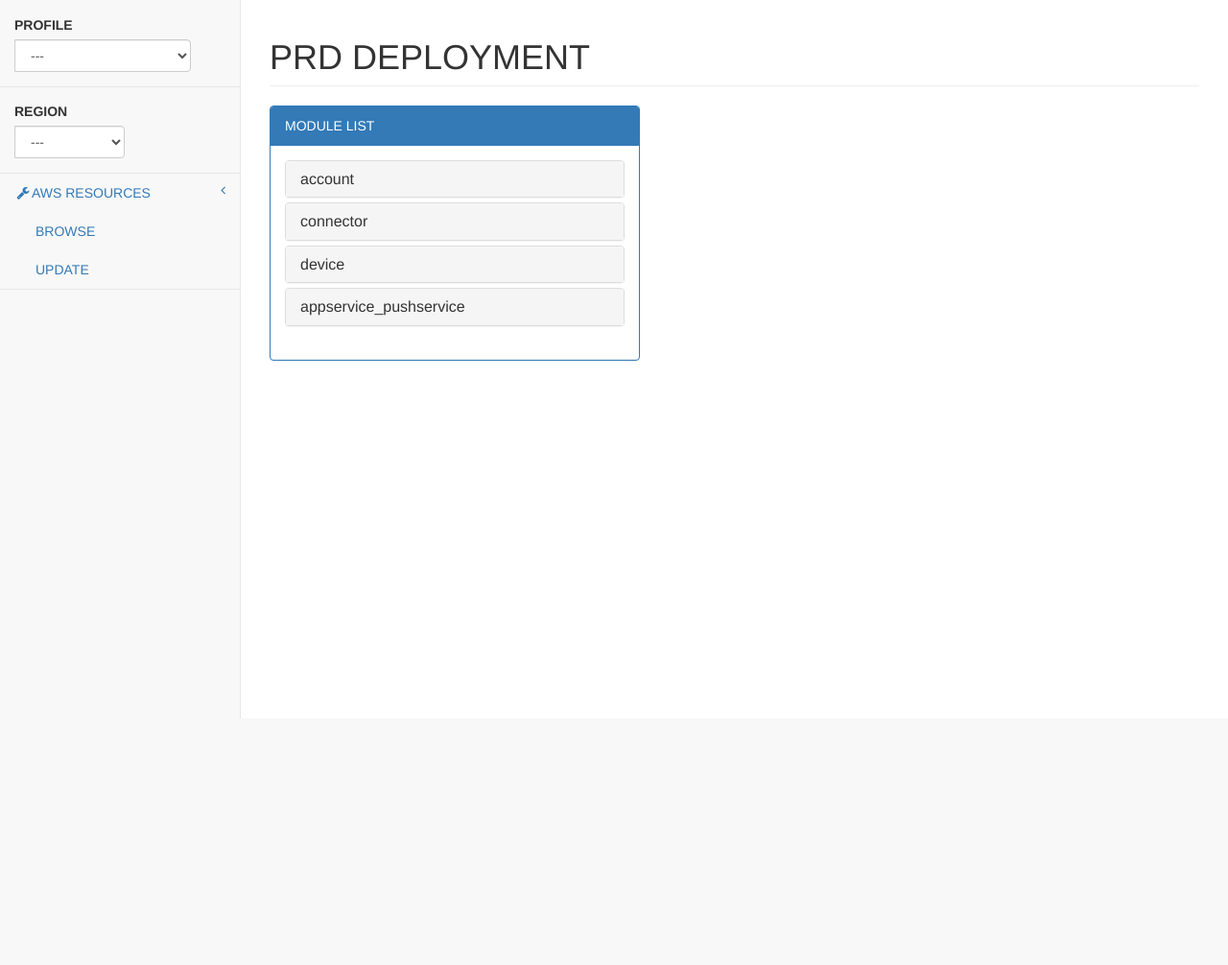
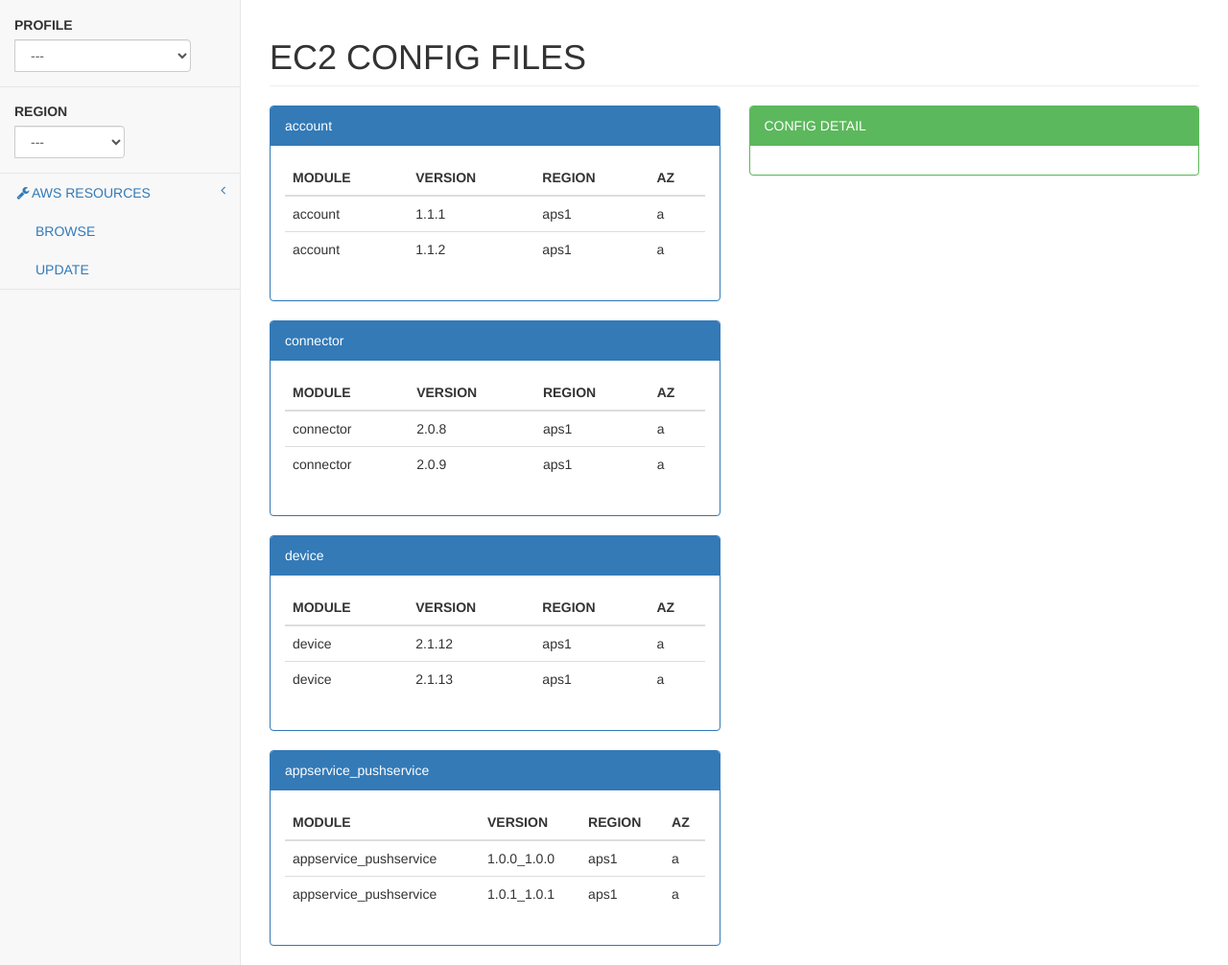
Before and after one commit to lhmlihaomin/sasa, a Django app: page /launcher/ in a window 1280 px wide. Shown: the part 50-1056 px from the top of the page at 96% size. Before the commit the page ends 799 px from the top, so only its background shows below. Run offline with Django 3.2, Linux system fonts and the light colour scheme; data comes from the database, SQL or seed files in the repository; some libraries are stand-ins or nearby versions.

Commit message:
page style change

```diff
--- a/launcher/templates/launcher/index.html
+++ b/launcher/templates/launcher/index.html
@@ -56,18 +56,18 @@
             <div id="page-wrapper" style="min-height: 726px;">
                 <div class="row">
                     <div class="col-lg-12">
-                        <h1 class="page-header">PRD DEPLOYMENT</h1>
+                        <h1 class="page-header">EC2 CONFIG FILES</h1>
                     </div>
                 </div>
 
                 <div class="row">
-                    <div class="col-lg-5">
+                    <div class="col-lg-6">
+                        <!--
                         <div class="panel panel-primary">
                             <div class="panel-heading">MODULE LIST</div>
                             <div class="panel-body">
                                 <div class="panel-group" id="module_accordion">
                                     {% for module, items in modules.items %}
-                                    <!-- GROUP ITEM -->
                                     <div class="panel panel-default">
                                         <div class="panel-heading">
                                             <h4 class="panel-title">
@@ -106,6 +106,45 @@
                                     {% endfor %}
                                 </div>
                             </div>
+                        </div>
+                        -->
+
+                        <!-- MODULES -->
+                        {% for module, items in modules.items %}
+                        <div class="panel panel-primary" style="">
+                            <div class="panel-heading">{{module}}</div>
+                            <div class="panel-body">
+                                <table class="table table-hover">
+                                    <thead>
+                                        <tr>
+                                            <th>MODULE</th>
+                                            <th>VERSION</th>
+                                            <th>REGION</th>
+                                            <th>AZ</th>
+                                        </tr>
+                                    </thead>
+                                    <tbody>
+                                        {% for item in items %}
+                                        <tr>
+                                            <td>{{item.0}}</td>
+                                            <td>{{item.1}}</td>
+                                            <td>{{item.2}}</td>
+                                            <td>{{item.3}}</td>
+                                        </tr>
+                                        {% endfor %}
+                                    </tbody>
+                                </table>
+                            </div>
+                        </div>
+                        {% endfor %}
+                        <!-- /MODULES -->
+
+                    </div>
+
+                    <div class="col-lg-6">
+                        <div class="panel panel-green">
+                            <div class="panel-heading">CONFIG DETAIL</div>
+                            <div class="panel-body"></div>
                         </div>
                     </div>
 
--- a/launcher/views.py
+++ b/launcher/views.py
@@ -31,7 +31,6 @@ def index(request):
             ["appservice_pushservice", "1.0.0_1.0.0", "aps1", "a"],
             ["appservice_pushservice", "1.0.1_1.0.1", "aps1", "a"],
         ]
-
     }
     ctx = {
         'profiles': profiles,
```
